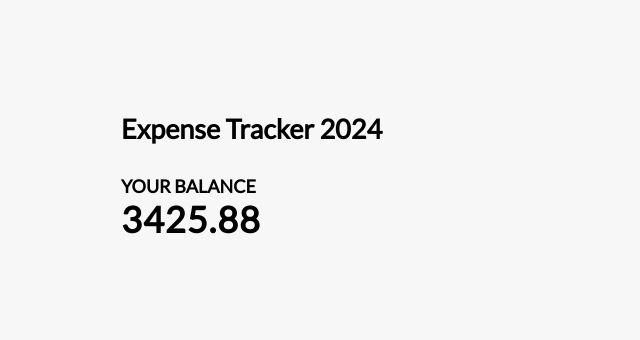
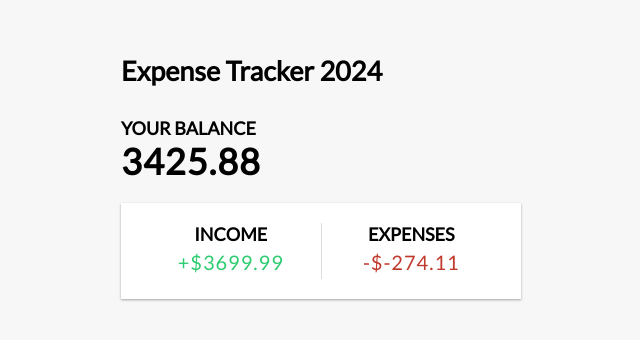
Before and after one commit to Webdevcitp136/expense-tracker, a Vue app: page / in a window 1280 px wide. Shown: the part 220-560 px from the top of the page, without its empty margins (319-959 px from the left). Built offline with nearby package versions, Linux system fonts and the light colour scheme.

Commit message:
added income expense component

```diff
--- a/src/App.vue
+++ b/src/App.vue
@@ -1,6 +1,7 @@
 <script setup>
  import Header from './components/Header.vue';
  import Balance from './components/Balance.vue';
+ import IncomeExpenses from './components/IncomeExpenses.vue';
  import {ref, computed} from 'vue'
 
  const transactions = ref([
@@ -18,6 +19,23 @@
   }, 0)
  })
 
+ //get the income by adding all postive values
+ const income = computed(() => {
+  return transactions.value
+  .filter((transaction) => transaction.amount > 0)
+  .reduce((acc, transaction) => {
+    return acc + transaction.amount
+  }, 0)
+ })
+
+ //get the expense by adding all negative values
+ const expense = computed(() => {
+  return transactions.value
+  .filter((transaction) => transaction.amount < 0)
+  .reduce((acc, transaction) => {
+    return acc + transaction.amount
+  }, 0)
+ })
 
 </script>
 
@@ -25,5 +43,6 @@
   <Header></Header>
   <div class="container">
     <Balance :total="total"></Balance>
+    <IncomeExpenses :income="income" :expense="expense"></IncomeExpenses>
   </div>
 </template>
--- /dev/null
+++ b/src/components/IncomeExpenses.vue
@@ -0,0 +1,27 @@
+<template>
+ <div class="inc-exp-container">
+    <div>
+        <h4>Income</h4>
+        <p id="money-plus" class="money plus">+${{ income }}</p>
+    </div>
+
+    <div>
+        <h4>Expenses</h4>
+        <p id="money-minus" class="money minus">-${{ expense }}</p>
+    </div>
+ </div>
+</template>
+
+<script setup>
+   import { defineProps } from 'vue';
+   const props = defineProps({
+    income:{
+         type: Number,
+         require: true,
+    },
+    expense:{
+        type: Number,
+        require: true,
+    }
+   })
+</script>
```
